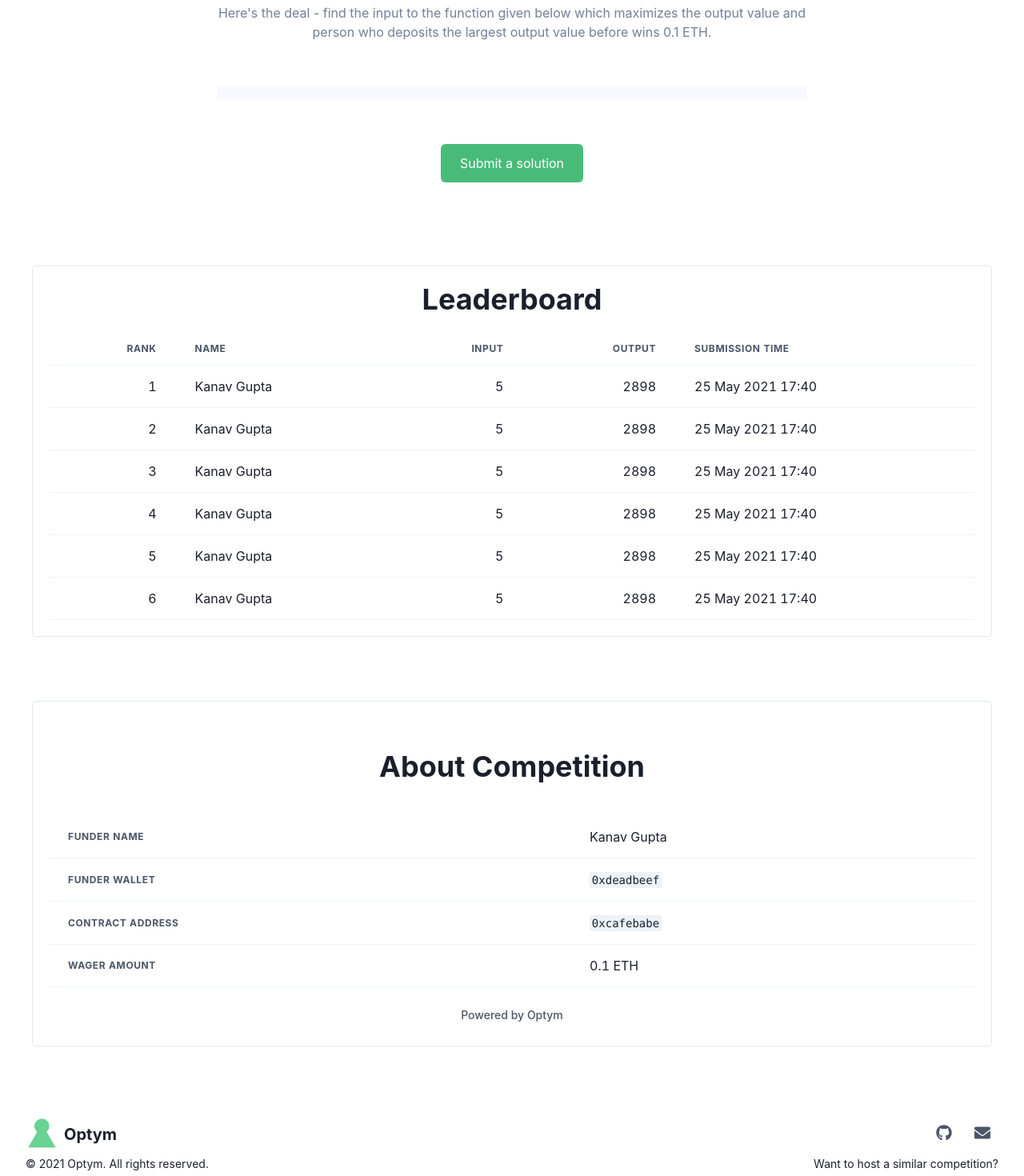
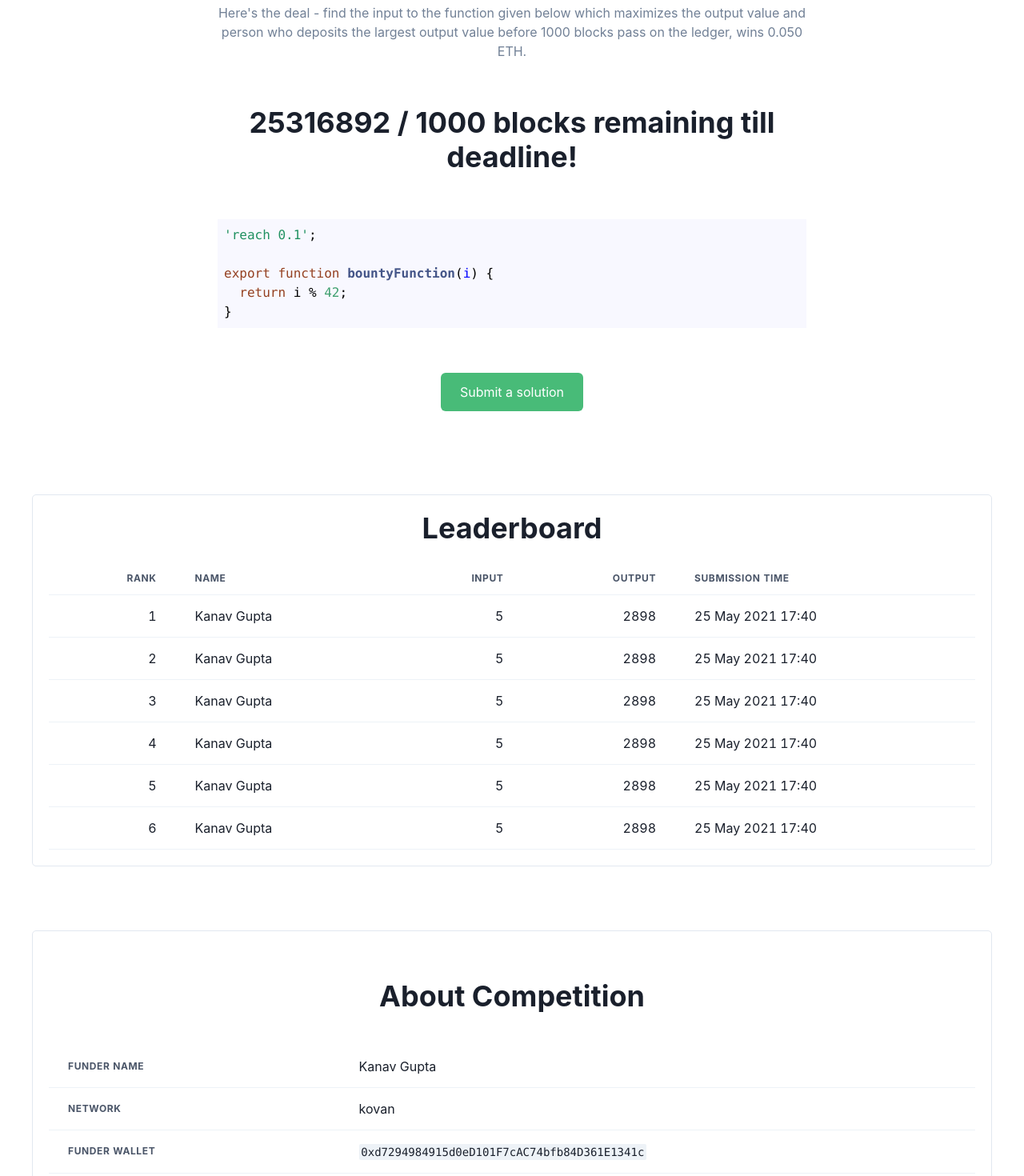
Before and after one commit to kanav99/optym, a React (Create React App) app: page / in a window 1280 px wide. Shown: the part 440-1910 px from the top of the page at 80% size. Built offline with nearby package versions, Linux system fonts and the light colour scheme; no server answers; what @reach-sh/stdlib would draw is missing.

Commit message:
deadline counter in block number

```diff
--- a/src/App.js
+++ b/src/App.js
@@ -31,7 +31,7 @@ import {
   NumberInputField,
 } from '@chakra-ui/react';
 
-import { useState, useRef } from 'react';
+import { useState, useRef, useEffect } from 'react';
 import { FaGithub, FaEnvelope } from 'react-icons/fa';
 
 import SyntaxHighlighter from 'react-syntax-highlighter';
@@ -44,32 +44,39 @@ import { Logo } from './Logo';
 
 import config from './config';
 const stdlib = loadStdlib('ETH');
+const networkName = config.funderAccount.provider._network.name;
+const ctcObj = JSON.parse(config.ctcstring);
 
-// function Counter(props) {
-//   let ending = props.ending;
-//   const [count, setCount] = useState(ending - ((Date.now() / 1000) | 0));
+function Counter(props) {
+  const [currentBlock, setCurrentBlock] = useState(0);
 
-//   useEffect(() => {
-//     const interval = setInterval(
-//       () => setCount(ending - ((Date.now() / 1000) | 0)),
-//       1000
-//     );
-//     return () => {
-//       clearInterval(interval);
-//     };
-//   }, [ending]);
+  useEffect(() => {
+    const interval = setInterval(() => {
+      fetch(
+        `https://${networkName}.infura.io/v3/918b3d31ca0141bb8fd76be2879394ae`,
+        {
+          method: 'POST',
+          headers: { 'Content-Type': 'application/json' },
+          body: '{"jsonrpc":"2.0","method":"eth_blockNumber","params": [],"id":1}',
+        }
+      )
+        .then(response => response.json())
+        .then(json => {
+          setCurrentBlock(parseInt(json.result, 16));
+        });
+    }, 1000);
+    return () => {
+      clearInterval(interval);
+    };
+  }, []);
 
-//   const hours = (count / 3600) | 0;
-//   const rem_seconds = count % 3600;
-//   const minutes = (rem_seconds / 60) | 0;
-//   const seconds = rem_seconds % 60;
-//   return (
-//     <Heading>
-//       {hours}:{('0' + minutes).slice(-2)}:{('0' + seconds).slice(-2)} hrs to
-//       submit
-//     </Heading>
-//   );
-// }
+  return (
+    <Heading>
+      {config.deadline - currentBlock + ctcObj.creation_block} /{' '}
+      {config.deadline} blocks remaining till deadline!
+    </Heading>
+  );
+}
 
 function App() {
   var lol = useRef(false);
@@ -122,9 +129,8 @@ function App() {
         /* webpackIgnore: true */
         `https://optymtech.github.io/reachci/${subdomain}/build/index.main.mjs`
       );
-      const ctcStr = JSON.parse(config.ctcstring);
-      console.log(ctcStr);
-      const ctcContestant = acc.attach(backend, ctcStr);
+      console.log(ctcObj);
+      const ctcContestant = acc.attach(backend, ctcObj);
       console.log(ctcContestant);
       backend.Contestant(ctcContestant, Contestant(69));
       console.log('hello 2');
@@ -160,9 +166,10 @@ function App() {
             <Text color={'gray.500'}>
               Here's the deal - find the input to the function given below which
               maximizes the output value and person who deposits the largest
-              output value before {config.deadline} wins {config.wager} ETH.
+              output value before {config.deadline} blocks pass on the ledger,
+              wins {config.wager} ETH.
             </Text>
-            {/* <Counter ending={config.endingTime} /> */}
+            <Counter />
             {/* Code */}
             <Box textAlign="left" borderRadius={5}>
               <SyntaxHighlighter language="javascript" style={docco}>
@@ -267,7 +274,7 @@ function App() {
             <Heading py={10}>About Competition</Heading>
             <Table variant="simple">
               <TableCaption>
-                Powered by <Link>Optym</Link>
+                Powered by <Link href="https://optym.tech">Optym</Link>
               </TableCaption>
               <Tbody>
                 <Tr>
@@ -275,11 +282,15 @@ function App() {
                   <Td>{config.funderName}</Td>
                 </Tr>
                 <Tr>
+                  <Th>Network</Th>
+                  <Td>{networkName}</Td>
+                </Tr>
+                <Tr>
                   <Th>Funder Wallet</Th>
                   <Td>
                     <Code>
                       <Link
-                        href={`https://ropsten.etherscan.io/address/${config.funderWallet}`}
+                        href={`https://${networkName}.etherscan.io/address/${config.funderWallet}`}
                       >
                         {config.funderWallet}
                       </Link>
@@ -291,7 +302,7 @@ function App() {
                   <Td>
                     <Code>
                       <Link
-                        href={`https://ropsten.etherscan.io/address/${config.contractAddress}`}
+                        href={`https://${networkName}.etherscan.io/address/${config.contractAddress}`}
                       >
                         {config.contractAddress}
                       </Link>
--- a/src/config.js
+++ b/src/config.js
@@ -1,10 +1,88 @@
-const config = {
-  // in epoch seconds
-  endingTime: 1622374200,
+const conf = {
   funderName: 'Kanav Gupta',
-  wager: 0.1,
-  funderWallet: '0xdeadbeef',
-  contractAddress: '0xcafebabe',
+  wager: '0.050',
+  funderWallet: '0xd7294984915d0eD101F7cAC74bfb84D361E1341c',
+  contractAddress: '0x4ba7Ed3f699A23b85d6E7E4ac2cF5672AfFAF75d',
+  ctcstring:
+    '{"address":"0x4ba7Ed3f699A23b85d6E7E4ac2cF5672AfFAF75d","creation_block":25315892,"transactionHash":"0x594536d82b7ab62b53073bfcbba7d5ffe2290ac0e927ac1cad1b6a7340f88f48"}',
+  code: "'reach 0.1';\n\nexport function bountyFunction(i) {\n  return i % 42;\n}\n",
+  deadline: 1000,
+  funderAccount: {
+    _isSigner: true,
+    provider: {
+      _isProvider: true,
+      _events: [],
+      _emitted: { block: -2 },
+      formatter: {
+        formats: {
+          transaction: {},
+          transactionRequest: {},
+          receiptLog: {},
+          receipt: {},
+          block: {},
+          blockWithTransactions: {},
+          filter: {},
+          filterLog: {},
+        },
+      },
+      anyNetwork: false,
+      _networkPromise: {},
+      _maxInternalBlockNumber: -1024,
+      _lastBlockNumber: -2,
+      _pollingInterval: 4000,
+      _fastQueryDate: 0,
+      connection: { url: 'metamask' },
+      _nextId: 42,
+      provider: {
+        _events: {},
+        _eventsCount: 1,
+        _maxListeners: 100,
+        _log: {
+          levels: {
+            TRACE: 0,
+            DEBUG: 1,
+            INFO: 2,
+            WARN: 3,
+            ERROR: 4,
+            SILENT: 5,
+          },
+        },
+        isMetaMask: true,
+        _state: {
+          sentWarnings: {
+            enable: false,
+            experimentalMethods: false,
+            send: false,
+            events: {
+              close: false,
+              data: false,
+              networkChanged: false,
+              notification: false,
+            },
+          },
+          accounts: ['0xd7294984915d0ed101f7cac74bfb84d361e1341c'],
+          isConnected: true,
+          isUnlocked: true,
+          initialized: true,
+          isPermanentlyDisconnected: false,
+        },
+        _metamask: {},
+        selectedAddress: '0xd7294984915d0ed101f7cac74bfb84d361e1341c',
+        networkVersion: '42',
+        chainId: '0x2a',
+        _rpcEngine: {
+          _events: {},
+          _eventsCount: 0,
+          _middleware: [null, null, null],
+        },
+      },
+      _eventLoopCache: { detectNetwork: null },
+      _network: { name: 'kovan', chainId: 42, ensAddress: null },
+    },
+    _index: 0,
+    _address: null,
+    address: '0xd7294984915d0eD101F7cAC74bfb84D361E1341c',
+  },
 };
 
-export default config;
+export default conf;
```
Also changed, not shown: 1 other file (tests, documents, lock files or other folders).
